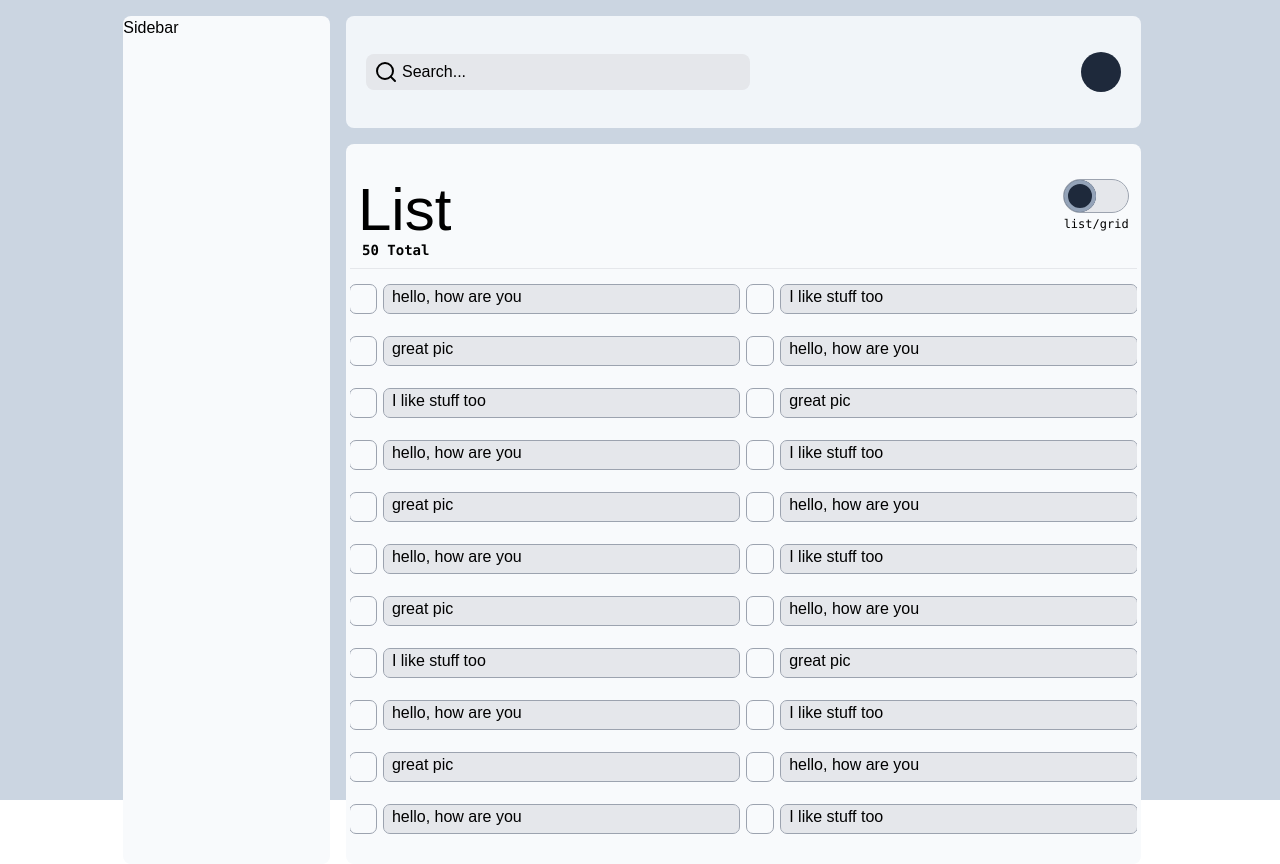
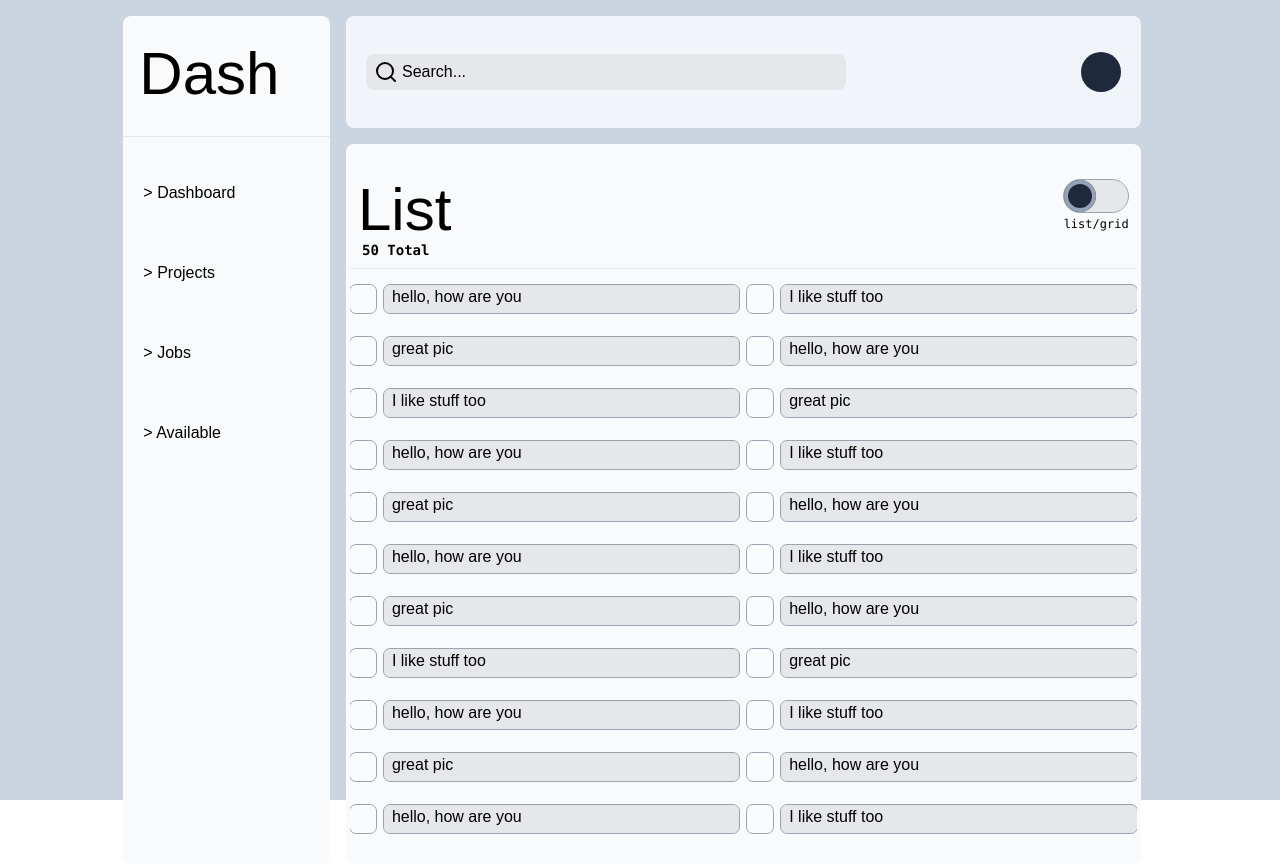
Before and after one commit to KimJacobus/dashboard, a React (Vite) app in the folder client/: page / in a window 1280 px wide. Built offline with nearby package versions, Linux system fonts and the light colour scheme; no server answers.

Commit message:
sidebuttons touch

```diff
--- a/client/src/comps/navbar/searchbar/SearchBar.tsx
+++ b/client/src/comps/navbar/searchbar/SearchBar.tsx
@@ -10,7 +10,7 @@ export const SearchBar = ({ setSearchModalToggle }: SearchBarProps) => {
     >
       <div
         className="search-input soutline h-9 w-40 cursor-pointer rounded-lg border-none bg-gray-200
-       outline-1 outline-slate-400 hover:bg-slate-400 focus:border-none focus:outline-none lg:w-96"
+       outline-1 outline-slate-400 hover:bg-slate-400 focus:border-none focus:outline-none lg:w-[30rem]"
       >
         <div className="flex h-full items-center gap-1 p-2">
           <img src="/search.svg" alt="" />
--- /dev/null
+++ b/client/src/comps/sidebar/SideBarButtons.tsx
@@ -0,0 +1,15 @@
+type SideBarButtonsProps = {
+  buttonText: string
+  buttonIcon: string
+}
+
+export const SideBarButtons = ({ buttonText, buttonIcon }: SideBarButtonsProps) => {
+  return (
+    <div>
+      <button>
+        {buttonIcon}
+        {buttonText}
+      </button>
+    </div>
+  )
+}
--- /dev/null
+++ b/client/src/comps/sidebar/SideBarButtonsInput.ts
@@ -0,0 +1,38 @@
+export const SideBarButtonsInput = [
+  {
+    id: 0,
+    text: 'Dashboard',
+    icon: '> ',
+    input: {
+      filter: 'gender',
+      argument: 'Male',
+    },
+  },
+  {
+    id: 1,
+    text: 'Projects',
+    icon: '> ',
+    input: {
+      filter: 'gender',
+      argument: 'Female',
+    },
+  },
+  {
+    id: 2,
+    text: 'Jobs',
+    icon: '> ',
+    input: {
+      filter: 'gender',
+      argument: 'Non-binary',
+    },
+  },
+  {
+    id: 3,
+    text: 'Available',
+    icon: '> ',
+    input: {
+      filter: 'gender',
+      argument: 'Non-binary',
+    },
+  },
+]
--- a/client/src/comps/sidebar/_SideBar.tsx
+++ b/client/src/comps/sidebar/_SideBar.tsx
@@ -1,3 +1,18 @@
+import { SideBarButtons } from './SideBarButtons'
+import { SideBarButtonsInput } from './SideBarButtonsInput'
+
 export const _SideBar = () => {
-  return <div className="col-span-2 row-span-6 col-start-2 hidden rounded-lg bg-slate-50 lg:mt-4 lg:block">Sidebar</div>
+  return (
+    <div className="sidebar-grid-wrapper col-span-2 col-start-2 row-span-6 hidden rounded-lg bg-slate-50 lg:mt-4 xl:block">
+      <div className="sidebar-flexbox flex flex-col font-thin">
+        <h2 className="h-28 ps-4 pt-7 text-6xl">Dash</h2>
+        <hr className="my-2 w-full"></hr>
+        <div className="buttons-wrapper flex flex-col gap-14 ps-5 pt-9">
+          {SideBarButtonsInput.map((button) => (
+            <SideBarButtons buttonText={button.text} buttonIcon={button.icon} />
+          ))}
+        </div>
+      </div>
+    </div>
+  )
 }
--- a/client/src/pages/RootLayout.tsx
+++ b/client/src/pages/RootLayout.tsx
@@ -1,13 +1,9 @@
-import { ReactNode } from "react";
+import { ReactNode } from 'react'
 
 type RootLayoutProps = {
-    children: ReactNode
+  children: ReactNode
 }
 
-export const RootLayout = ({children}:RootLayoutProps) => {
-return (
-
-<div className="lg:grid lg:grid-cols-12 lg:grid-rows-6 lg:mx-5 ">{children}</div>
-
-);
+export const RootLayout = ({ children }: RootLayoutProps) => {
+  return <div className="xl:mx-5 xl:grid xl:grid-cols-12 xl:grid-rows-6 ">{children}</div>
 }
--- a/client/src/pages/mainpage/comps/mainpage-header/MainPageHeader.tsx
+++ b/client/src/pages/mainpage/comps/mainpage-header/MainPageHeader.tsx
@@ -9,29 +9,18 @@ type MainPageHeader = {
   posts: FakeJsonProps[]
 }
 
-export const MainPageHeader = ({
-  posts,
-  GridListToggle,
-  GridListToggler,
-}: MainPageHeader) => {
+export const MainPageHeader = ({ posts, GridListToggle, GridListToggler }: MainPageHeader) => {
   return (
     <>
       <div className="main-info flex w-full cursor-default justify-between px-2 pt-8">
         <div className="flex flex-col">
-          <h2 className="text-6xl font-thin">
-            {GridListToggle ? 'Grid' : 'List'}
-          </h2>
-          <p className="ps-1 font-mono text-sm font-bold">
-            {posts.length} Total
-          </p>
+          <h2 className="text-6xl font-thin">{GridListToggle ? 'Grid' : 'List'}</h2>
+          <p className="ps-1 font-mono text-sm font-bold">{posts.length} Total</p>
         </div>
-        <GridListButton
-          GridListToggle={GridListToggle}
-          GridListToggler={GridListToggler}
-        />
+        <GridListButton GridListToggle={GridListToggle} GridListToggler={GridListToggler} />
       </div>
 
-      <hr className="my-2 w-full text-xl"></hr>
+      <hr className="my-2 w-full"></hr>
     </>
   )
 }
```
